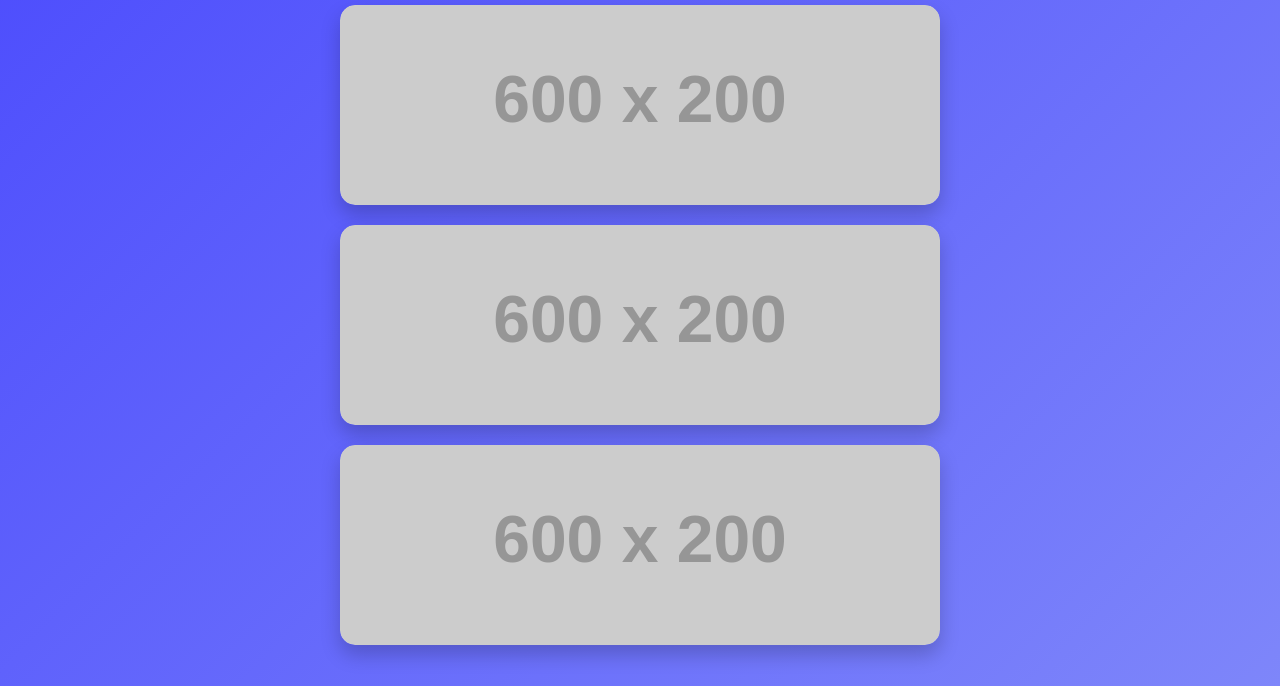
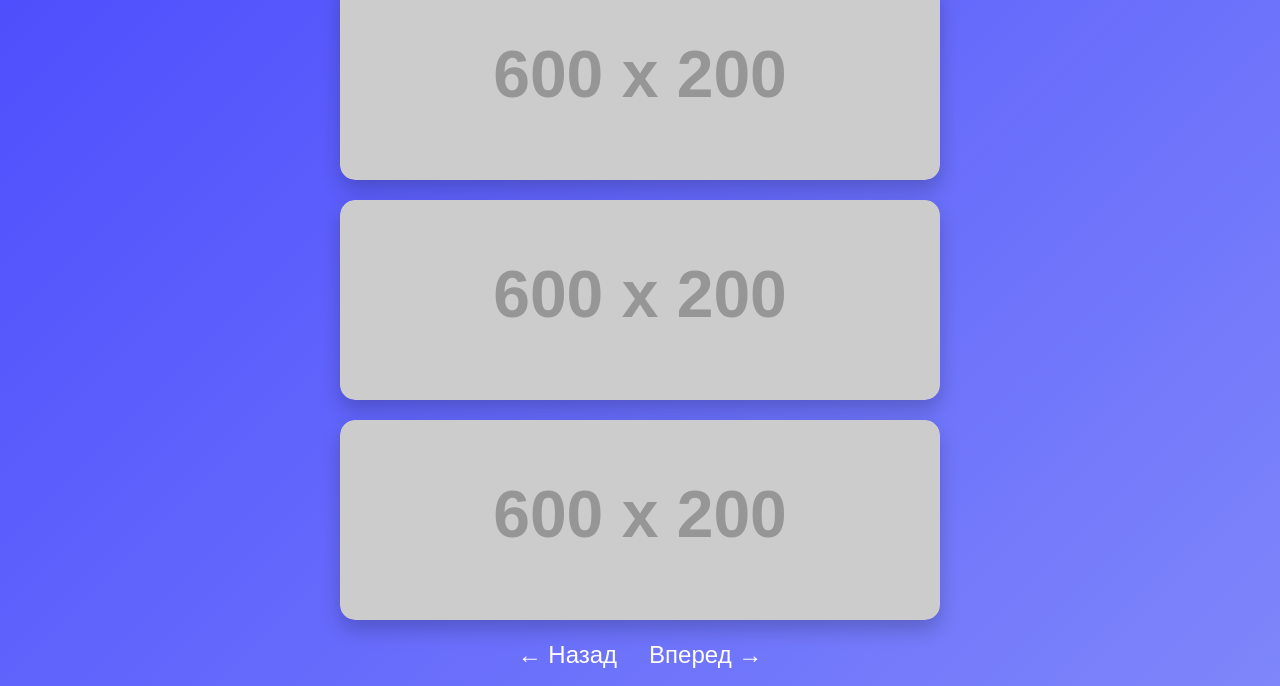
Before and after one commit to Dzhekishev/my-mini-app, a plain HTML site: page information.html in a window 1280 px wide. Shown: the part 114-800 px from the top of the page. Drawn offline with Linux system fonts and the light colour scheme; placeholder pictures from the web are drawn by us.

Commit message:
Update information.html

```diff
--- a/information.html
+++ b/information.html
@@ -49,6 +49,22 @@
         .info-item:active {
             transform: scale(0.98);
         }
+        .nav-buttons {
+            display: flex;
+            justify-content: center;
+            gap: 20px;
+            margin-top: 20px;
+        }
+        .nav-button {
+            background-color: transparent;
+            border: none;
+            font-size: 24px;
+            color: #fff;
+            cursor: pointer;
+        }
+        .nav-button:hover {
+            color: #ccc;
+        }
     </style>
 </head>
 <body>
@@ -64,5 +80,11 @@
             <img src="https://via.placeholder.com/600x200?text=Европейский+маршрут" alt="Информация 3">
         </a>
     </div>
+
+    <!-- Навигационные кнопки назад и вперед -->
+    <div class="nav-buttons">
+        <button class="nav-button" onclick="history.back()">&#8592; Назад</button>
+        <button class="nav-button" onclick="history.forward()">Вперед &#8594;</button>
+    </div>
 </body>
 </html>
```
